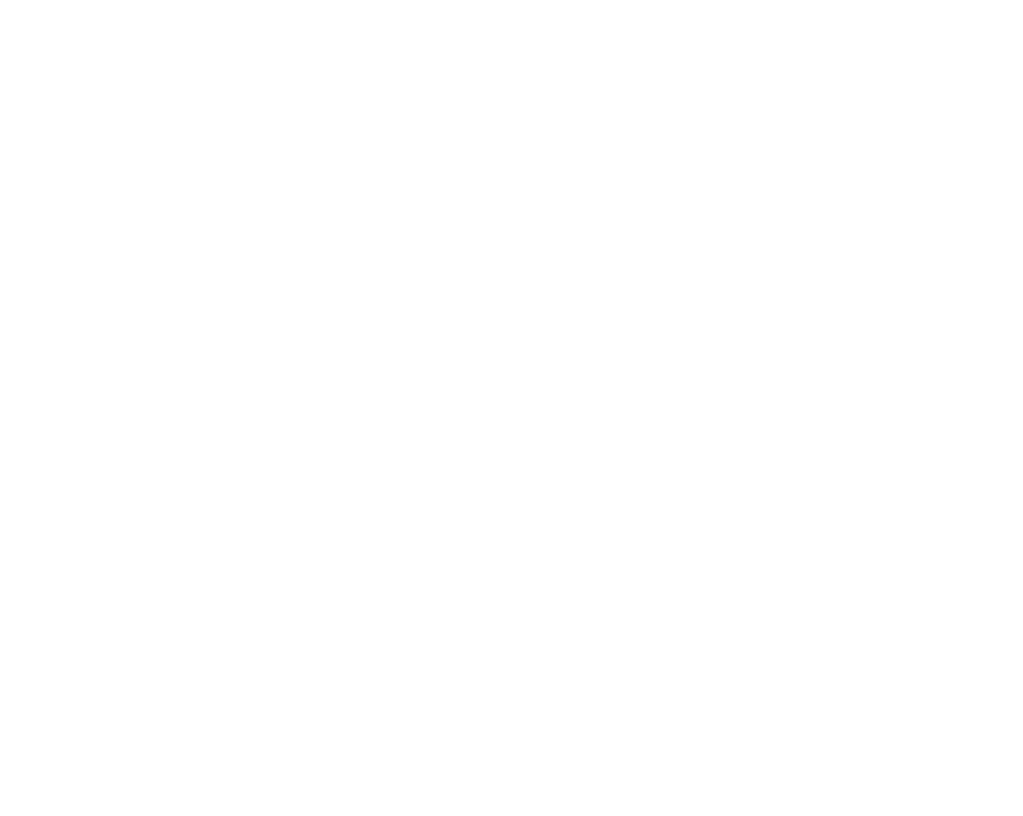
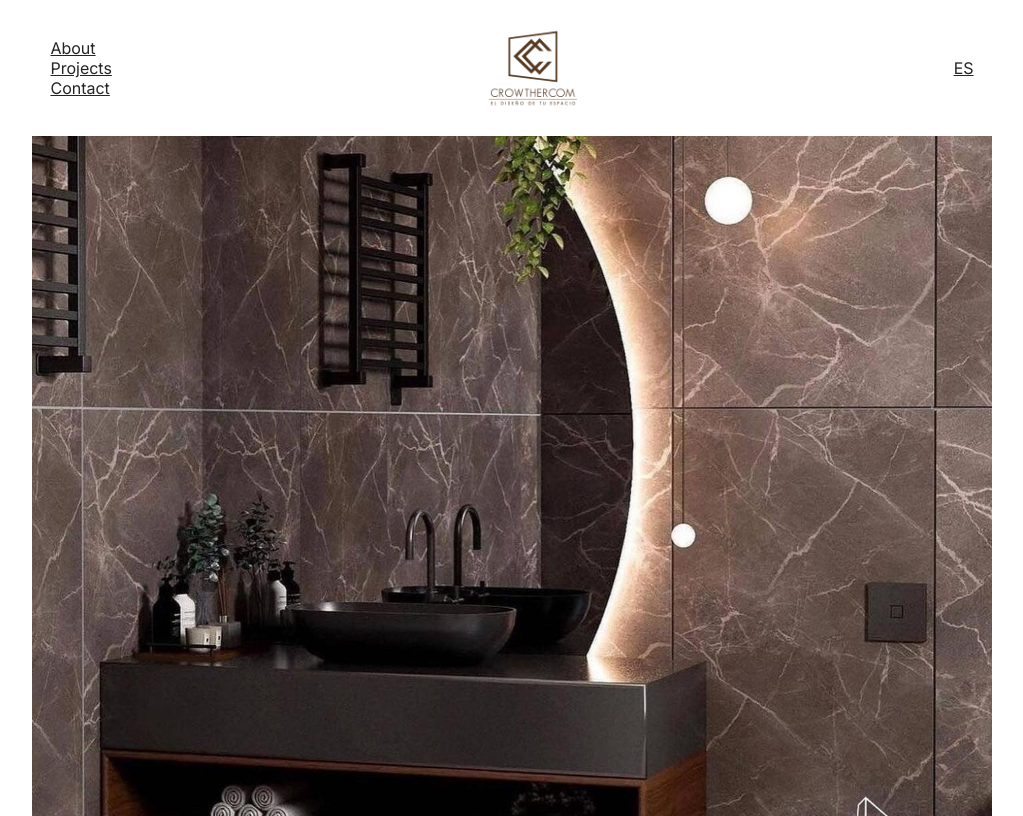
Before and after one commit to ulekd/Project-G, a plain HTML site: page index.html in a window 1280 px wide. Shown: the whole page, without its empty margins (128-1151 px from the left). Drawn offline with Linux system fonts and the light colour scheme.

Commit message:
Add nav elements, logo and front cover

```diff
--- a/index.html
+++ b/index.html
@@ -7,6 +7,23 @@
 
 </head>
 <body>
+    <nav class="navbar">
+        <div>
+            <ul class="nav-links">
+                <li>About</li>
+                <li>Projects</li>
+                <li>Contact</li>
+            </ul>
+        </div>
+        <div class="logo">
+            <img id="logo-img" src="resources/logo.png" alt="">
+        </div>
+        <p class="nav-links">ES</p>
 
+    </nav>
+    <main>
+        <div class="front-page">
+            <img id="front-cover" src="resources/front_page_img.jpg" ></div>
+    </main>
 </body>
 </html>
--- a/style/style.css
+++ b/style/style.css
@@ -0,0 +1,59 @@
+/* GENERAL */
+@import url('https://fonts.googleapis.com/css2?family=Poppins:ital,wght@0,100;0,200;0,300;0,400;0,500;0,600;0,700;0,800;0,900;1,100;1,200;1,300;1,400;1,500;1,600;1,700;1,800;1,900&display=swap');
+@import url('https://fonts.googleapis.com/css2?family=Inter:ital,opsz,wght@0,14..32,100..900;1,14..32,100..900&family=Poppins:ital,wght@0,100;0,200;0,300;0,400;0,500;0,600;0,700;0,800;0,900;1,100;1,200;1,300;1,400;1,500;1,600;1,700;1,800;1,900&display=swap');
+
+
+
+*{
+    margin: 0;
+    padding: 0;
+}
+
+body {
+
+}
+
+nav{
+    font-family: "Inter", sans-serif;
+    color: #EEEDE7;
+    height: 17vh;
+    display: flex;
+    align-items: center;
+    justify-content: space-around;
+}
+
+#logo-img{
+    width: 10vw;
+    object-fit: fill;
+}
+
+.nav-links{
+    color:#232425;
+    font-size: 1rem;
+    list-style: none;
+    text-decoration: underline;
+}
+
+h1{
+    color: #454749;
+    font-weight: 500;
+    font-size: 2rem;
+
+}
+
+/* MAIN */
+
+.front-page{
+    height: 85vh;
+    width: auto;
+    display: flex;
+    align-items: center;
+    justify-content: center;
+}
+
+#front-cover{
+    height: inherit;
+    width: inherit;
+    object-fit: cover;
+    width: 75vw;
+}
```
Also changed, not shown: resources/front_page_img.JPG (added), resources/logo.png (added), 2 other files.
